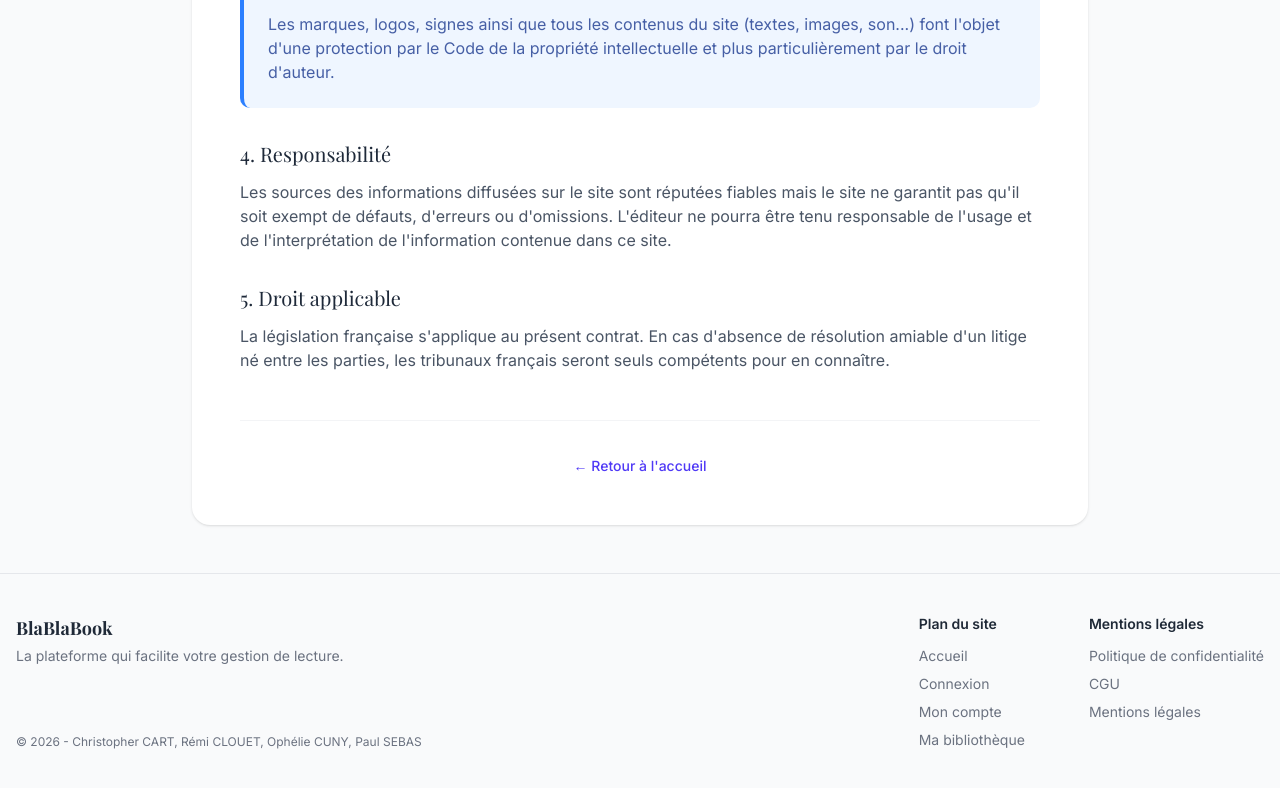
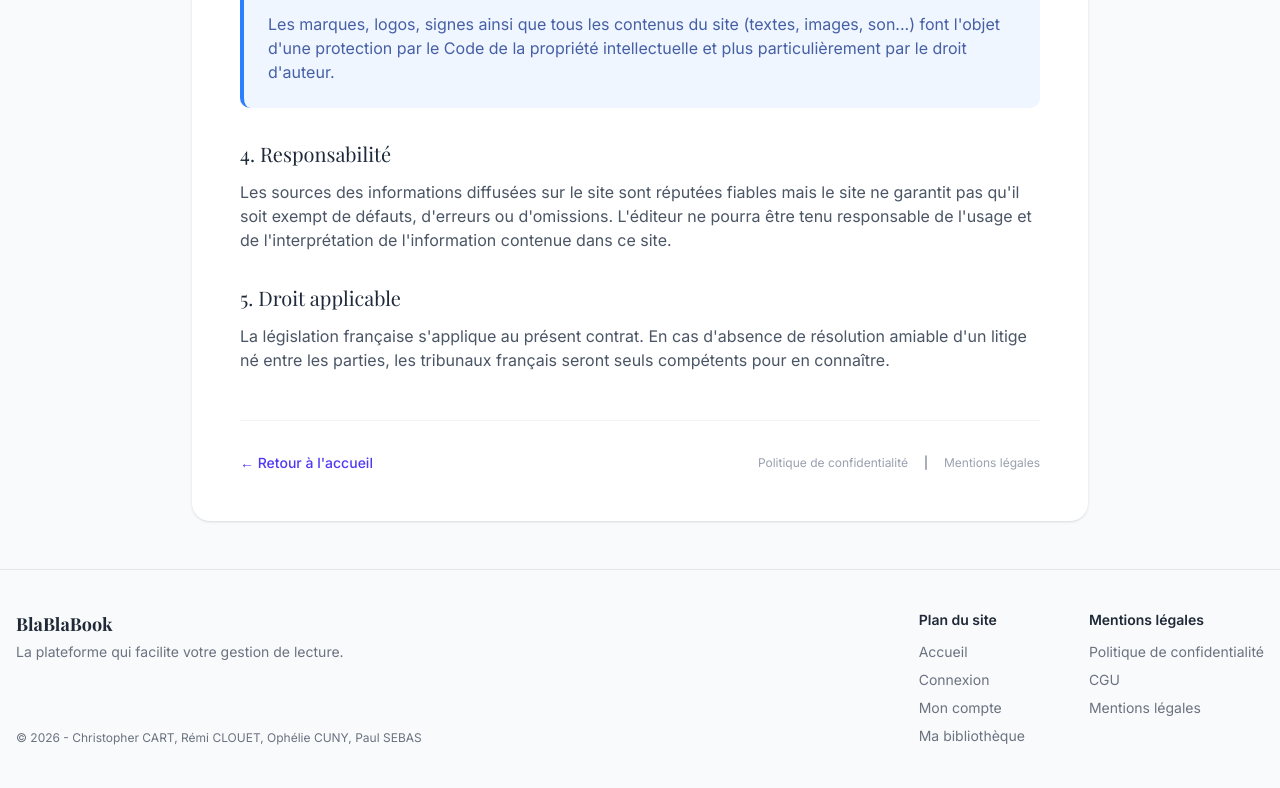
Before and after one commit to opheliecuny/BlaBlaBook, a Next.js app in the folder blablabook/frontend/: page /cgu in a window 1280 px wide. Shown: the part 630-1418 px from the top of the page. Built offline with nearby package versions, Linux system fonts and the light colour scheme.

Commit message:
refactor(frontend): update legal notice pages (#68)
- add links in footer links

```diff
--- a/blablabook/frontend/src/app/cgu/page.tsx
+++ b/blablabook/frontend/src/app/cgu/page.tsx
@@ -8,11 +8,11 @@ export const metadata: Metadata = {
 
 export default function CGUPage() {
   return (
-    <div className="min-h-screen bg-gray-50 py-12 px-4 sm:px-6 lg:px-8">
-      <div className="max-w-4xl mx-auto bg-white rounded-2xl shadow-sm p-8 md:p-12">
+    <div className="min-h-screen bg-gray-50 px-4 py-12 sm:px-6 lg:px-8">
+      <div className="mx-auto max-w-4xl rounded-2xl bg-white p-8 shadow-sm md:p-12">
         {/* Header */}
-        <header className="border-b border-gray-100 pb-8 mb-8">
-          <h1 className="text-3xl font-bold text-gray-900 mb-4 uppercase tracking-tight">
+        <header className="mb-8 border-b border-gray-100 pb-8">
+          <h1 className="mb-4 text-3xl font-bold tracking-tight text-gray-900 uppercase">
             Conditions Générales d{"'"}Utilisation
           </h1>
           <p className="text-sm text-gray-500 italic">
@@ -21,9 +21,9 @@ export default function CGUPage() {
         </header>
 
         {/* Content */}
-        <div className="text-gray-600 space-y-8">
+        <div className="space-y-8 text-gray-600">
           <section>
-            <h2 className="text-xl font-medium text-gray-800 mb-3">1. Objet</h2>
+            <h2 className="mb-3 text-xl font-medium text-gray-800">1. Objet</h2>
             <p>
               Les présentes Conditions Générales d{"'"}Utilisation ont pour
               objet l{"'"}encadrement juridique des modalités de mise à
@@ -34,7 +34,7 @@ export default function CGUPage() {
           </section>
 
           <section>
-            <h2 className="text-xl font-medium text-gray-800 mb-3">
+            <h2 className="mb-3 text-xl font-medium text-gray-800">
               2. Accès au site
             </h2>
             <p>
@@ -46,8 +46,8 @@ export default function CGUPage() {
             </p>
           </section>
 
-          <section className="bg-blue-50 p-6 rounded-lg border-l-4 border-blue-500">
-            <h2 className="text-xl font-medium text-blue-800 mb-3">
+          <section className="rounded-lg border-l-4 border-blue-500 bg-blue-50 p-6">
+            <h2 className="mb-3 text-xl font-medium text-blue-800">
               3. Propriété Intellectuelle
             </h2>
             <p className="text-blue-900/80">
@@ -59,7 +59,7 @@ export default function CGUPage() {
           </section>
 
           <section>
-            <h2 className="text-xl font-medium text-gray-800 mb-3">
+            <h2 className="mb-3 text-xl font-medium text-gray-800">
               4. Responsabilité
             </h2>
             <p>
@@ -72,7 +72,7 @@ export default function CGUPage() {
           </section>
 
           <section>
-            <h2 className="text-xl font-medium text-gray-800 mb-3">
+            <h2 className="mb-3 text-xl font-medium text-gray-800">
               5. Droit applicable
             </h2>
             <p>
@@ -85,13 +85,28 @@ export default function CGUPage() {
         </div>
 
         {/* Footer links */}
-        <footer className="mt-12 pt-8 border-t border-gray-100 text-center">
+        <footer className="mt-12 flex items-center justify-between border-t border-gray-100 pt-8">
           <Link
             href="/"
-            className="text-indigo-600 hover:underline text-sm font-medium"
+            className="text-sm font-medium text-indigo-600 hover:underline"
           >
             ← Retour à l{"'"}accueil
           </Link>
+          <div className="flex items-center space-x-4">
+            <Link
+              href="/privacy"
+              className="text-xs text-gray-400 hover:text-gray-600"
+            >
+              Politique de confidentialité
+            </Link>
+            <div className="text-xs text-gray-600">|</div>
+            <Link
+              href="/legal"
+              className="text-xs text-gray-400 hover:text-gray-600"
+            >
+              Mentions légales
+            </Link>
+          </div>
         </footer>
       </div>
     </div>
--- a/blablabook/frontend/src/app/legal/page.tsx
+++ b/blablabook/frontend/src/app/legal/page.tsx
@@ -167,13 +167,28 @@ export default function LegalPage() {
         </section>
 
         {/* Footer Links */}
-        <footer className="mt-12 border-t border-gray-100 pt-8 text-center">
+        <footer className="mt-12 flex items-center justify-between border-t border-gray-100 pt-8">
           <Link
             href="/"
             className="text-sm font-medium text-indigo-600 hover:underline"
           >
             ← Retour à l{"'"}accueil
           </Link>
+          <div className="flex items-center space-x-4">
+            <Link
+              href="/privacy"
+              className="text-xs text-gray-400 hover:text-gray-600"
+            >
+              Politique de confidentialité
+            </Link>
+            <div className="text-xs text-gray-600">|</div>
+            <Link
+              href="/cgu"
+              className="text-xs text-gray-400 hover:text-gray-600"
+            >
+              CGU
+            </Link>
+          </div>
         </footer>
       </div>
     </div>
--- a/blablabook/frontend/src/app/privacy/page.tsx
+++ b/blablabook/frontend/src/app/privacy/page.tsx
@@ -106,13 +106,14 @@ export default function PrivacyPage() {
           >
             ← Retour à l{"'"}accueil
           </Link>
-          <div className="space-x-4">
+          <div className="flex items-center space-x-4">
             <Link
               href="/cgu"
               className="text-xs text-gray-400 hover:text-gray-600"
             >
               CGU
             </Link>
+            <div className="text-xs text-gray-600">|</div>
             <Link
               href="/legal"
               className="text-xs text-gray-400 hover:text-gray-600"
--- a/blablabook/frontend/src/app/register/page.tsx
+++ b/blablabook/frontend/src/app/register/page.tsx
@@ -53,7 +53,6 @@ export default function RegisterPage() {
               onChange={(e) => setUsername(e.target.value)}
               autoComplete="username"
               required
-              autoComplete="username"
             />
           </div>
 
@@ -68,7 +67,6 @@ export default function RegisterPage() {
               onChange={(e) => setEmail(e.target.value)}
               autoComplete="email"
               required
-              autoComplete="email"
             />
           </div>
 
```
